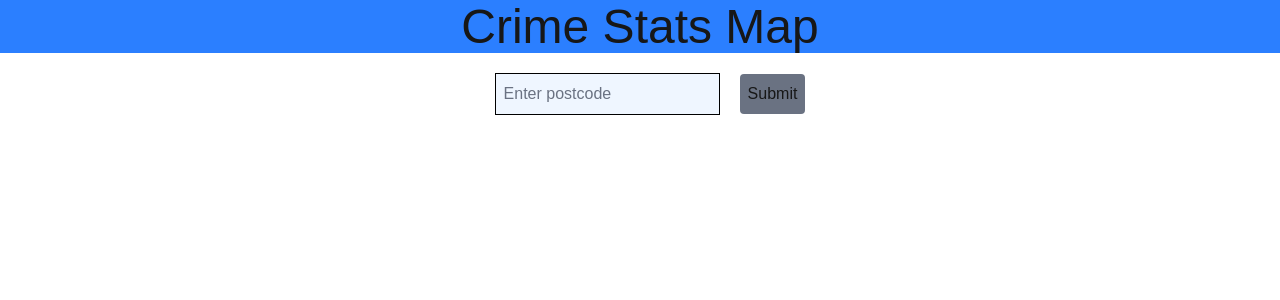
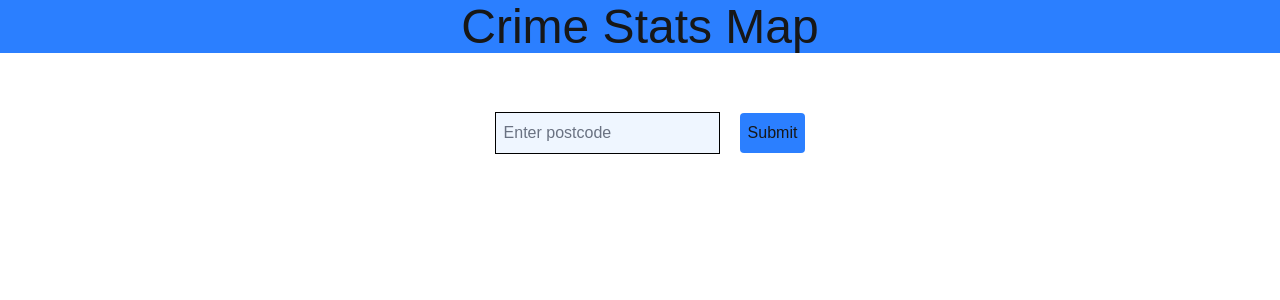
Before and after one commit to BMRich89/CrimeStatsReact, a Next.js app in the folder crime-stats-map/: page / in a window 1280 px wide. Shown: the top 300 px of the page. Built offline with nearby package versions, Linux system fonts and the light colour scheme.

Commit message:
Moved api fetch logic into wrapper

```diff
--- a/crime-stats-map/package.json
+++ b/crime-stats-map/package.json
@@ -9,6 +9,7 @@
     "lint": "next lint"
   },
   "dependencies": {
+    "@react-google-maps/api": "^2.20.7",
     "next": "15.4.6",
     "postcode-validator": "^3.10.5",
     "react": "19.1.0",
--- /dev/null
+++ b/crime-stats-map/src/app/components/CrimePostcodeSearch.tsx
@@ -0,0 +1,63 @@
+"use client"
+import { useState } from "react";
+import { postcodeValidator } from 'postcode-validator';
+import { Button } from "./Button";
+import { PostcodeInput } from "./PostcodeInput";
+
+type CrimePostcodeSearchProps = {
+  buttonText?: string;
+  placeholder?: string;
+}
+
+export function CrimePostcodeSearch({buttonText}: CrimePostcodeSearchProps) {
+
+    const [isPostcodeValid,setIsPostcodeValid] = useState(true);
+    const [postcode,setPostCode] = useState("");
+    const computedButtonText = buttonText || "Submit";
+
+    const showValidationError = !isPostcodeValid && postcode !== "";
+    const disableButton = !isPostcodeValid || postcode === "";
+
+  const handleSubmit = (e: React.FormEvent<HTMLFormElement>) => {
+    e.preventDefault();
+
+    const form = e.currentTarget;
+    const formData = new FormData(form);
+    if(formData.get("postcode") === null || formData.get("postcode") === "") {
+      console.error("Postcode input is empty");
+      return;
+
+    }
+    console.log("Input value:", formData.get("postcode"));
+    const postcodeValue = formData.get("postcode") as string;
+    const cleanedPostcode = postcodeValue.replace(/\s+/g, '')
+    fetch(`/api/crime?postcode=${cleanedPostcode}`, {
+      method: 'GET',
+      headers: {
+        'Content-Type': 'application/json',
+      },
+    })
+    .then(response => {
+      if (!response.ok) {
+        throw new Error(`HTTP error! status: ${response.status}`);
+      }
+      return response.json();
+    })
+    .then(data => {
+      console.log("Data received:", data);
+      // Handle the data as needed, e.g., update state or display results
+    })
+    .catch(error => {
+      console.error("Error fetching data:", error);
+      // Handle the error, e.g., show an error message to the user
+    });
+  };
+
+
+
+  return (
+     <form method="post" onSubmit={handleSubmit}>
+        <PostcodeInput Postcode={postcode} SetPostcode={(p:string) => setPostCode(p)}/>
+     </form>
+  );
+}
--- /dev/null
+++ b/crime-stats-map/src/app/components/Map.tsx
@@ -0,0 +1,8 @@
+export function Map() {
+  return (
+    <div className="map-container h-full">
+      <h2 className="text-center text-2xl font-bold">Map Component</h2>
+      {/* Map rendering logic will go here */}
+    </div>
+  );
+}
--- a/crime-stats-map/src/app/components/PostcodeInput.tsx
+++ b/crime-stats-map/src/app/components/PostcodeInput.tsx
@@ -1,59 +1,22 @@
 "use client"
-import { useState } from "react";
-import { postcodeValidator } from 'postcode-validator';
+import { useRef, useState } from "react";
+import { postcodeValidator, postcodeValidatorExistsForCountry } from 'postcode-validator';
 import { Button } from "./Button";
 
 type PostcodeInputProps = {
-  buttonText?: string;
-  placeholder?: string;
+  Postcode?: string;
+  SetPostcode: (postcode: string) => void;
 }
 
-export function PostcodeInput({buttonText}: PostcodeInputProps) {
+export function PostcodeInput({Postcode, SetPostcode}: PostcodeInputProps) {
 
     const [isPostcodeValid,setIsPostcodeValid] = useState(true);
-    const [postcode,setPostCode] = useState("");
-    const computedButtonText = buttonText || "Submit";
     const country = "GB"; // Default to UK, can be parameterized later
 
-    const showValidationError = !isPostcodeValid && postcode !== "";
-    const disableButton = !isPostcodeValid || postcode === "";
+    const showValidationError = !isPostcodeValid && Postcode !== "";
+    const disableButton = !isPostcodeValid || Postcode === "";
 
-  const handleSubmit = (e: React.FormEvent<HTMLFormElement>) => {
-    e.preventDefault();
-
-    const form = e.currentTarget;
-    const formData = new FormData(form);
-    if(formData.get("postcode") === null || formData.get("postcode") === "") {
-      console.error("Postcode input is empty");
-      return;
-
-    }
-    console.log("Input value:", formData.get("postcode"));
-    const postcodeValue = formData.get("postcode") as string;
-    const cleanedPostcode = postcodeValue.replace(/\s+/g, '')
-    fetch(`/api/crime?postcode=${cleanedPostcode}`, {
-      method: 'GET',
-      headers: {
-        'Content-Type': 'application/json',
-      },
-    })
-    .then(response => {
-      if (!response.ok) {
-        throw new Error(`HTTP error! status: ${response.status}`);
-      }
-      return response.json();
-    })
-    .then(data => {
-      console.log("Data received:", data);
-      // Handle the data as needed, e.g., update state or display results
-    })
-    .catch(error => {
-      console.error("Error fetching data:", error);
-      // Handle the error, e.g., show an error message to the user
-    });
-  };
-
-  const setIsPostcodeValidState = (postcode: string) => {
+      const setIsPostcodeValidState = (postcode: string) => {
     if(postcode === "") {
       setIsPostcodeValid(true);
     } else{
@@ -63,22 +26,20 @@ export function PostcodeInput({buttonText}: PostcodeInputProps) {
   };
 
   return (
-     <form method="post" onSubmit={handleSubmit}>
-
-    <div className="flex flex-row items-center justify-center h-full">
+  <>
+    <div className="flex flex-row items-center justify-center h-1/5">
         <span className="bg-white-50">
             <input className="border bg-blue-50 placeholder:text-gray-500 m-5 text-black p-2" type="text" placeholder="Enter postcode" maxLength={11} name="postcode" onChange={(e) => {
                       console.log(e.target.value);
-                      setPostCode(e.target.value);
+                      SetPostcode(e.target.value);
                       setIsPostcodeValidState(e.target.value);
-
                   }} />
         </span>
-        <Button buttonText={computedButtonText} disabledState={disableButton}/>
+        <Button buttonText="Submit" disabledState={disableButton}/>
     </div>
     <div className="flex flex-col items-center justify-center">
             { showValidationError && <p className="text-red-500">Postcode is invalid</p>}
     </div>
-     </form>
+    </>
   );
 }
```
Also changed, not shown: 1 other file (tests, documents, lock files or other folders).
